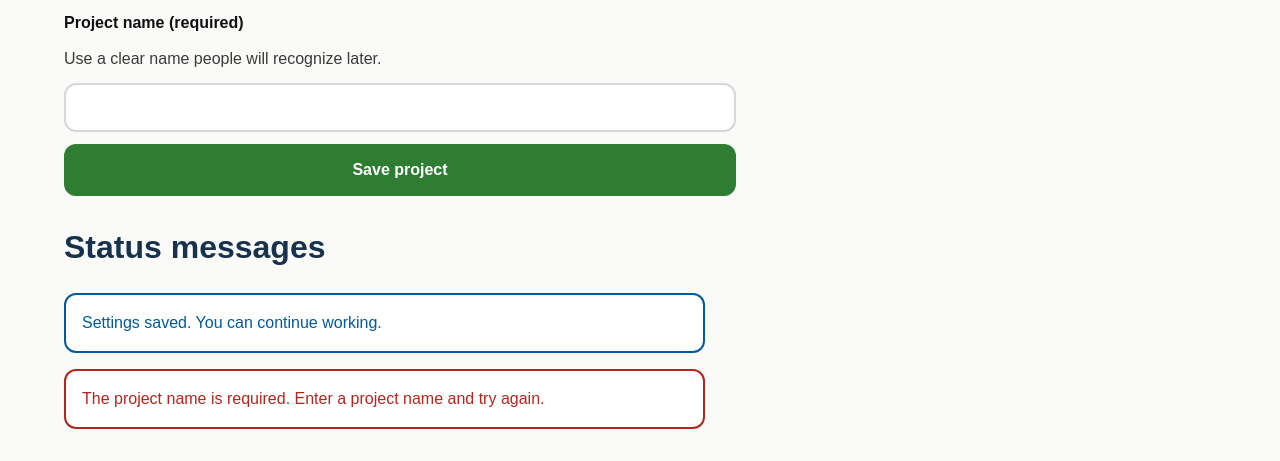
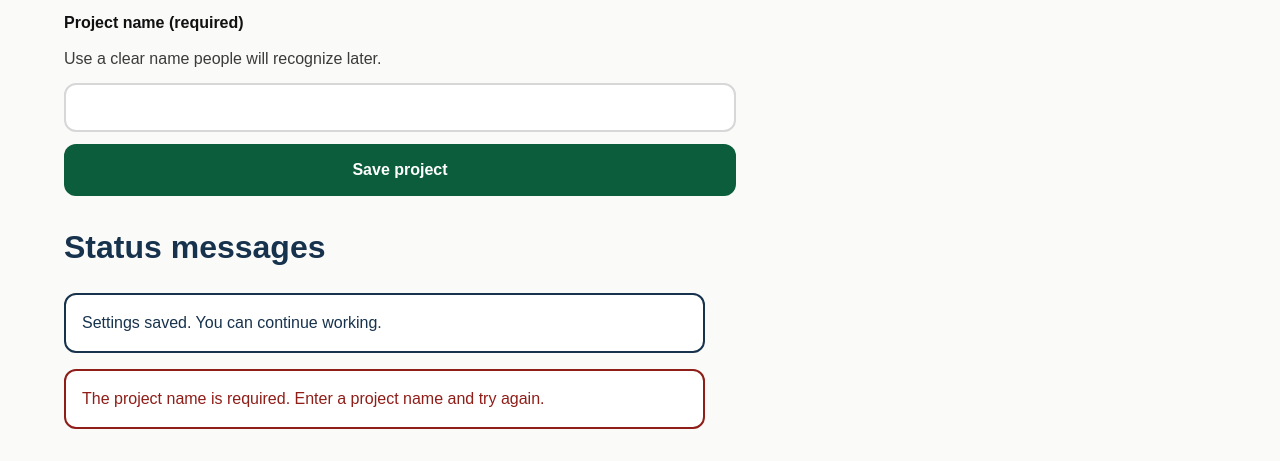
Before and after one commit to Dizno1/DesignPhilosophyAndStandards, a plain HTML site: page Examples/Component Gallery Starter.html in a window 1280 px wide. Shown: the part 476-937 px from the top of the page. Drawn offline with Linux system fonts and the light colour scheme.

Commit message:
Updated the ODD Design for all products

```diff
--- a/Components/CSS/odd theme.css
+++ b/Components/CSS/odd theme.css
@@ -5,15 +5,15 @@
   --odd-color-background: #fafaf8;
   --odd-color-surface: #ffffff;
   --odd-color-border: #5a6670;
-  --odd-color-primary: #1f6b35;
-  --odd-color-primary-dark: #174f28;
+  --odd-color-primary: #0B5D3B;
+  --odd-color-primary-dark: #08452C;
   --odd-color-secondary: #17324d;
-  --odd-color-link: #1f6b35;
+  --odd-color-link: #0B5D3B;
   --odd-color-link-visited: #5b2a86;
-  --odd-color-focus: #c58a00;
-  --odd-color-error: #8f1d18;
-  --odd-color-warning: #8a5200;
-  --odd-color-success: #1f6b35;
+  --odd-color-focus: #7A4F00;
+  --odd-color-error: #8F1D18;
+  --odd-color-warning: #7A4F00;
+  --odd-color-success: #0B5D3B;
   --odd-radius: 0.75rem;
   --odd-space-1: 0.25rem;
   --odd-space-2: 0.5rem;
--- a/Components/CSS/odd-theme.css
+++ b/Components/CSS/odd-theme.css
@@ -1,18 +1,18 @@
 :root {
   --odd-color-navy: #17324D;
-  --odd-color-green: #2E7D32;
-  --odd-color-green-dark: #236127;
+  --odd-color-green: #0B5D3B;
+  --odd-color-green-dark: #08452C;
   --odd-color-background: #FAFAF8;
   --odd-color-surface: #FFFFFF;
   --odd-color-border: #D7D7D7;
   --odd-color-text: #111111;
   --odd-color-text-secondary: #3B3B3B;
-  --odd-color-focus: #C58A00;
-  --odd-color-link: #1f6b35;
+  --odd-color-focus: #7A4F00;
+  --odd-color-link: #0B5D3B;
   --odd-color-link-visited: #5E2A84;
-  --odd-color-error: #B3261E;
-  --odd-color-warning: #8A4F00;
-  --odd-color-info: #005A9C;
+  --odd-color-error: #8F1D18;
+  --odd-color-warning: #7A4F00;
+  --odd-color-info: #17324D;
   --odd-radius: 0.75rem;
   --odd-space-1: 0.25rem;
   --odd-space-2: 0.5rem;
```
Also changed, not shown: 6 other files.
